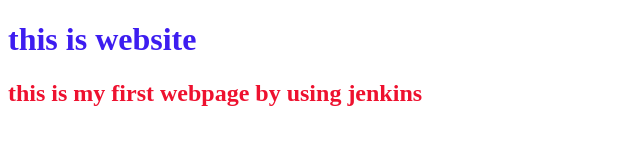
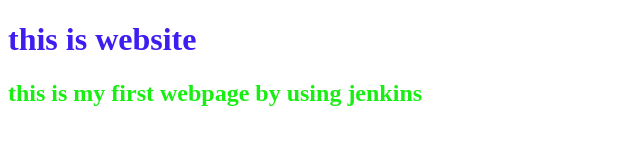
Before and after one commit to shantanuMohite/html-1, a plain HTML site: page index.html in a window 1280 px wide. Shown: the whole page, without its empty margins (0-640 px from the left). Drawn offline with Linux system fonts and the light colour scheme.

Commit message:
changes initieted

```diff
--- a/index.html
+++ b/index.html
@@ -9,7 +9,7 @@
             color:rgb(61, 29, 240); size: 100;
         }
     h2{
-        color:rgb(238, 17, 47)
+        color:rgb(24, 238, 17)
     }
     h3{
         color: grey;
```
